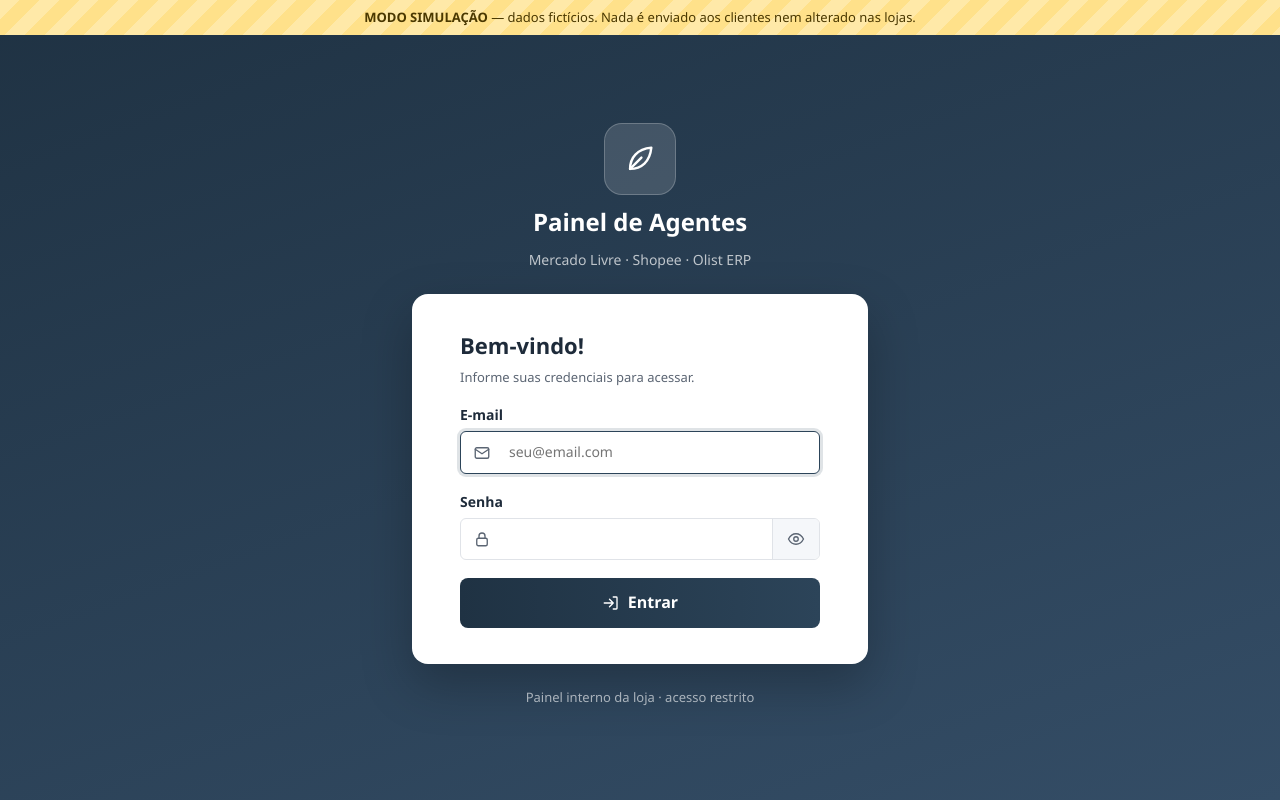
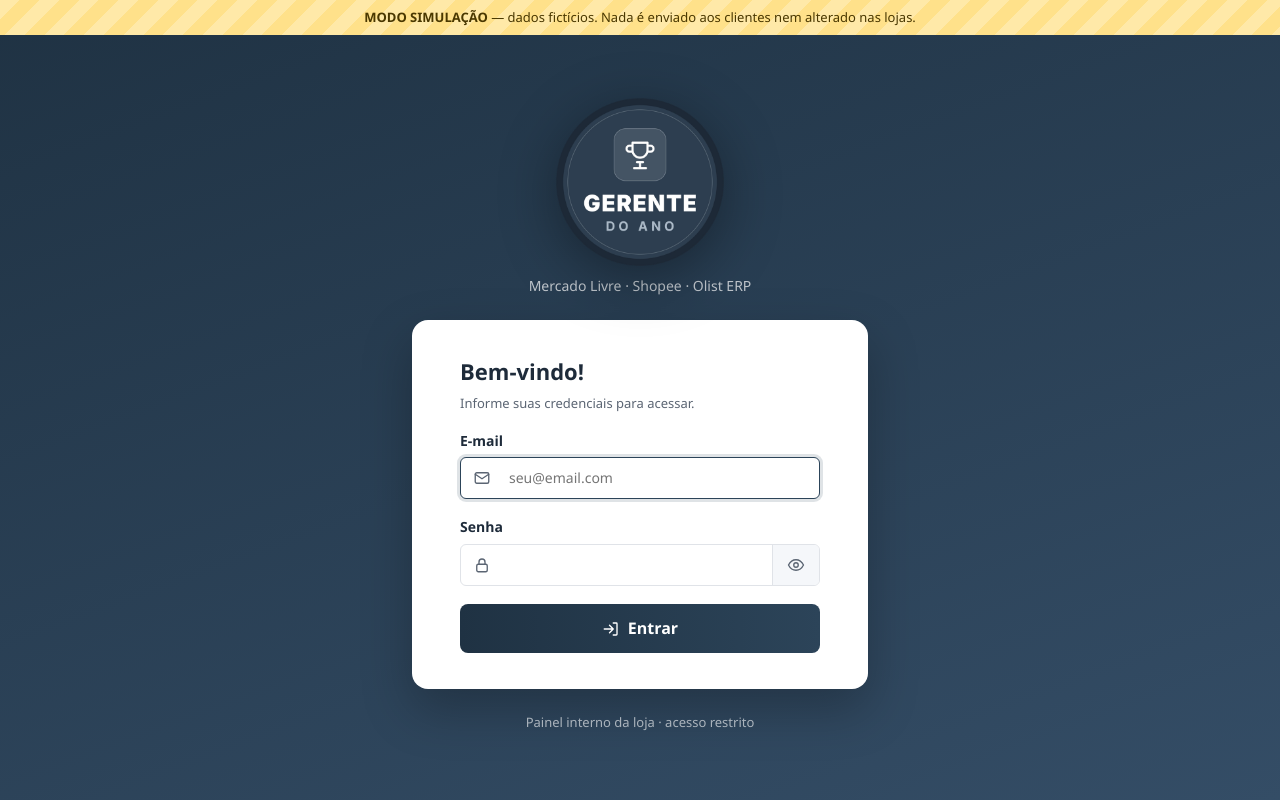
Before and after one commit to alyssonov/painel-agentes, a FastAPI app: page /login in a window 1280 px wide. Run offline with FastAPI, Linux system fonts and the light colour scheme; parts of the project's set-up code (start-up, migrations or seed data) failed here and were passed over.

Commit message:
Nova marca: Gerente do Ano
- Logo circular no login (fundo transparente) e troféu no menu lateral
- Ícone da aba do navegador e títulos das páginas com o novo nome
- Nome também no e-mail do relatório e como remetente

Co-Authored-By: Claude Opus 5.5 <noreply@anthropic.com>
Claude-Session: https://claude.ai/code/session_01FpTPryHAmr4ft7sUoYhQLu

```diff
--- a/app/main.py
+++ b/app/main.py
@@ -5,7 +5,7 @@ from contextlib import asynccontextmanager
 from pathlib import Path
 
 from fastapi import FastAPI
-from fastapi.responses import JSONResponse
+from fastapi.responses import FileResponse, JSONResponse
 from fastapi.staticfiles import StaticFiles
 from sqlalchemy import text
 from sqlalchemy.exc import OperationalError, ProgrammingError
@@ -38,7 +38,7 @@ async def lifespan(_app: FastAPI):
 
 def create_app() -> FastAPI:
     settings = get_settings()
-    app = FastAPI(title="Painel de Agentes", lifespan=lifespan, docs_url=None, redoc_url=None, openapi_url=None)
+    app = FastAPI(title="Gerente do Ano", lifespan=lifespan, docs_url=None, redoc_url=None, openapi_url=None)
 
     # Ordem: o último adicionado roda primeiro.
     app.add_middleware(SecurityHeadersMiddleware)
@@ -66,6 +66,11 @@ def create_app() -> FastAPI:
     app.include_router(reports.router)
     app.include_router(report_pages.router)
 
+    @app.get("/favicon.ico", include_in_schema=False)
+    def favicon():
+        """Ícone da aba do navegador (o troféu da logo)."""
+        return FileResponse(static_dir / "img" / "favicon.ico", media_type="image/x-icon")
+
     @app.get("/saude", include_in_schema=False)
     def health():
         """Verificação de saúde usada pelo Docker. Não exige login e não expõe dados."""
--- a/app/notify/email.py
+++ b/app/notify/email.py
@@ -38,7 +38,7 @@ def send_email(to: list[str], subject: str, text: str, html: str | None = None,
         raise EmailError("Nenhum destinatário cadastrado.")
     message = EmailMessage()
     message["Subject"] = subject
-    message["From"] = formataddr(("Painel de Agentes", settings.email_from or settings.smtp_user))
+    message["From"] = formataddr(("Gerente do Ano", settings.email_from or settings.smtp_user))
     message["To"] = ", ".join(to)
     message.set_content(text)
     if html:
--- a/app/reports/daily.py
+++ b/app/reports/daily.py
@@ -127,7 +127,7 @@ def render_text(c: dict) -> str:
         lines.append(f"  … e mais {c['alertas_total'] - len(c['alertas'])} no painel")
     if c["agentes"]:
         lines += ["", "O QUE OS AGENTES FIZERAM:"] + [f"  {a}" for a in c["agentes"]]
-    lines += ["", f"Gasto com IA hoje: {c['gasto_ia']}", "", "Painel de Agentes — para detalhes, abra o painel."]
+    lines += ["", f"Gasto com IA hoje: {c['gasto_ia']}", "", "Gerente do Ano — para detalhes, abra o painel."]
     return "\n".join(lines)
 
 
@@ -171,7 +171,7 @@ def render_html(c: dict) -> str:
         f'<tr><td align="center"><table role="presentation" width="600" cellpadding="0" cellspacing="0" '
         f'style="max-width:600px;width:100%;background:#fff;border-radius:16px;overflow:hidden">'
         f'<tr><td style="background:{navy};color:#fff;padding:20px 24px"><div style="font-size:13px;opacity:.75">'
-        f'Painel de Agentes</div><div style="font-size:20px;font-weight:700">{e(c["titulo"])}</div></td></tr>'
+        f'🏆 Gerente do Ano</div><div style="font-size:20px;font-weight:700">{e(c["titulo"])}</div></td></tr>'
         f'{banner}{"".join(rows)}'
         f'<tr><td style="padding:14px 24px;border-top:1px solid #E0E3E8;font-size:12px;color:{muted}">'
         f'Gasto com IA hoje: {e(c["gasto_ia"])} · Para detalhes, abra o painel.</td></tr>'
--- a/app/web/static/css/app.css
+++ b/app/web/static/css/app.css
@@ -405,3 +405,11 @@ a.seg { text-decoration: none; display: inline-block; }
 .preview-frame { width: 100%; height: 900px; border: 1px solid var(--line); border-radius: var(--radius-md); background: #EEF2F6; }
 .btn[disabled] { opacity: .5; cursor: not-allowed; }
 @media (max-width: 1180px) { .report-grid { grid-template-columns: minmax(0, 1fr); } .preview-frame { height: 700px; } }
+
+
+/* Marca "Gerente do Ano" */
+a.brand { text-decoration: none; }
+.brand-name { font-weight: 800; letter-spacing: .01em; }
+.brand-sub { font-weight: 600; opacity: .75; }
+.login-badge { width: 168px; height: 168px; filter: drop-shadow(0 12px 28px rgba(0,0,0,.35)); }
+@media (max-width: 520px) { .login-badge { width: 132px; height: 132px; } }
--- a/app/web/templates/_icons.html
+++ b/app/web/templates/_icons.html
@@ -11,6 +11,7 @@
   <symbol id="i-alert" viewBox="0 0 24 24"><path d="M12 3 2 20h20z"/><path d="M12 10v4M12 17h.01"/></symbol>
   <symbol id="i-logout" viewBox="0 0 24 24"><path d="M15 4h4a1 1 0 0 1 1 1v14a1 1 0 0 1-1 1h-4M10 17l5-5-5-5M15 12H3"/></symbol>
   <symbol id="i-leaf" viewBox="0 0 24 24"><path d="M5 19c0-8 5-14 15-15-1 10-7 15-15 15z"/><path d="M5 19 13 11"/></symbol>
+  <symbol id="i-trophy" viewBox="0 0 24 24"><path d="M8 4h8v5a4 4 0 0 1-8 0z"/><path d="M8 6H6.5a2 2 0 0 0 0 4H8M16 6h1.5a2 2 0 0 1 0 4H16M12 13v6M9 19.5h6"/></symbol>
   <symbol id="i-mail" viewBox="0 0 24 24"><rect x="3" y="5" width="18" height="14" rx="2"/><path d="m3 7 9 6 9-6"/></symbol>
   <symbol id="i-lock" viewBox="0 0 24 24"><rect x="5" y="11" width="14" height="10" rx="2"/><path d="M8 11V8a4 4 0 0 1 8 0v3"/></symbol>
   <symbol id="i-eye" viewBox="0 0 24 24"><path d="M2 12s3.5-7 10-7 10 7 10 7-3.5 7-10 7S2 12 2 12z"/><circle cx="12" cy="12" r="3"/></symbol>
--- a/app/web/templates/base.html
+++ b/app/web/templates/base.html
@@ -4,7 +4,9 @@
   <meta charset="utf-8">
   <meta name="viewport" content="width=device-width, initial-scale=1">
   <meta name="htmx-config" content='{"includeIndicatorStyles": false, "allowEval": false}'>
-  <title>{% block title %}Painel{% endblock %} · Painel de Agentes</title>
+  <title>{% block title %}Painel{% endblock %} · Gerente do Ano</title>
+  <link rel="icon" type="image/png" sizes="64x64" href="/static/img/favicon-64.png">
+  <link rel="apple-touch-icon" href="/static/img/apple-touch-icon.png">
   <link rel="stylesheet" href="/static/css/app.css">
   <script src="/static/vendor/htmx.min.js" defer></script>
   <script src="/static/js/app.js" defer></script>
--- a/app/web/templates/login.html
+++ b/app/web/templates/login.html
@@ -4,8 +4,8 @@
 {% block body %}
 <main class="login-wrap">
   <div class="login-brand">
-    <span class="login-logo"><svg class="icon"><use href="#i-leaf"/></svg></span>
-    <span class="login-name">Painel de Agentes</span>
+    <img class="login-badge" src="/static/img/logo-gerente-do-ano-512.png" width="168" height="168"
+         alt="Gerente do Ano">
     <span class="login-tagline">Mercado Livre · Shopee · Olist ERP</span>
   </div>
 
--- a/app/web/templates/reports.html
+++ b/app/web/templates/reports.html
@@ -15,7 +15,7 @@
           <p><strong>Falta configurar o e-mail que envia os relatórios.</strong></p>
           <ol class="steps">
             <li>No Gmail: myaccount.google.com &gt; Segurança &gt; ative a <b>Verificação em duas etapas</b>.</li>
-            <li>Ainda em Segurança, abra <b>Senhas de app</b>, crie uma chamada “Painel de Agentes” e copie a senha de 16 letras.</li>
+            <li>Ainda em Segurança, abra <b>Senhas de app</b>, crie uma chamada “Gerente do Ano” e copie a senha de 16 letras.</li>
             <li>No arquivo <code>.env</code>, preencha <code>SMTP_USER</code> (o e-mail) e <code>SMTP_PASSWORD</code> (a senha de app).</li>
             <li>Feche a janela do painel e ligue de novo.</li>
           </ol>
```
Also changed, not shown: CLAUDE.md (+3 -0 lines), app/web/templates/app_layout.html (+4 -4 lines), README.md, app/web/static/img/apple-touch-icon.png (added), app/web/static/img/favicon-64.png (added), app/web/static/img/favicon.ico (added), app/web/static/img/logo-gerente-do-ano-256.png (added), app/web/static/img/logo-gerente-do-ano-512.png (added).
